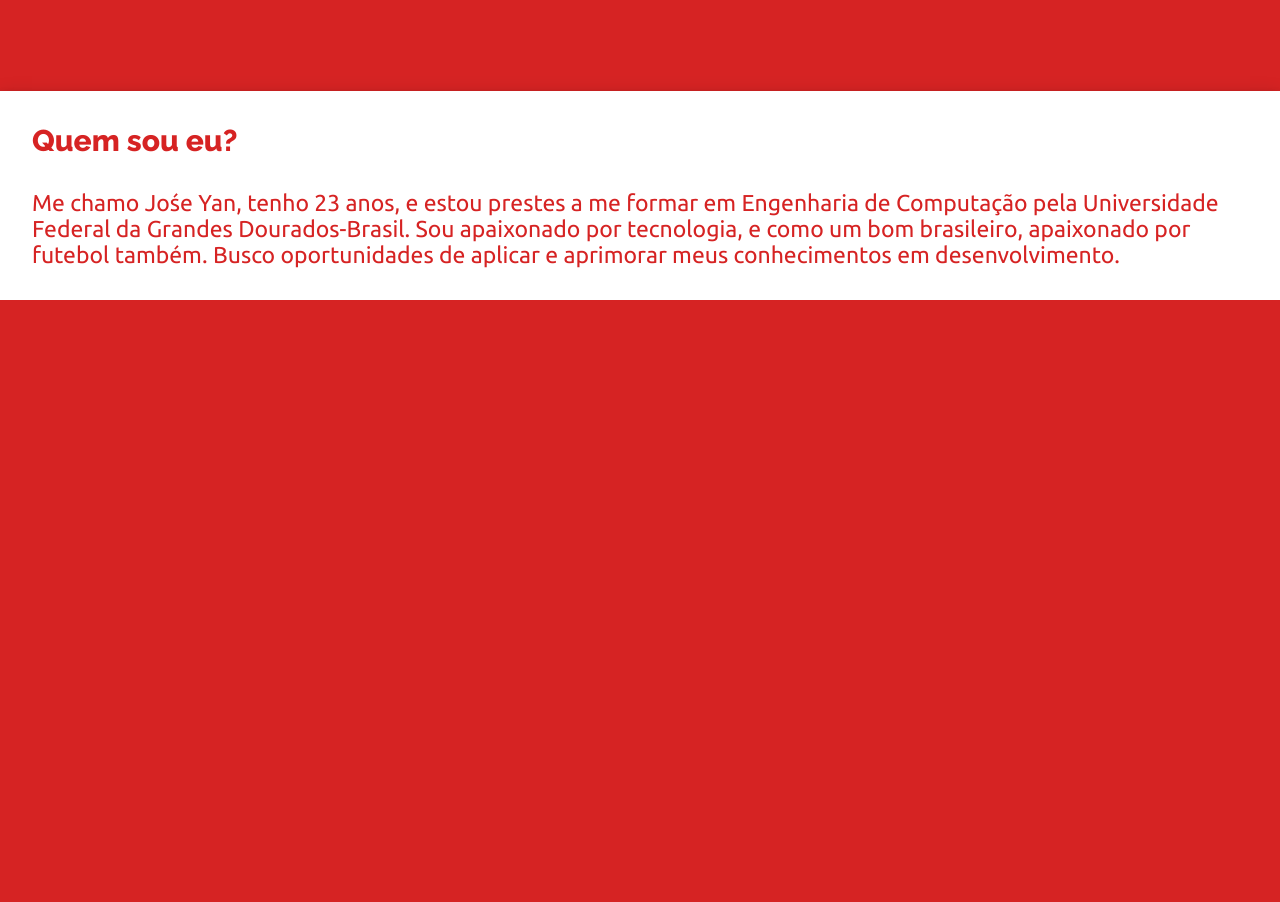
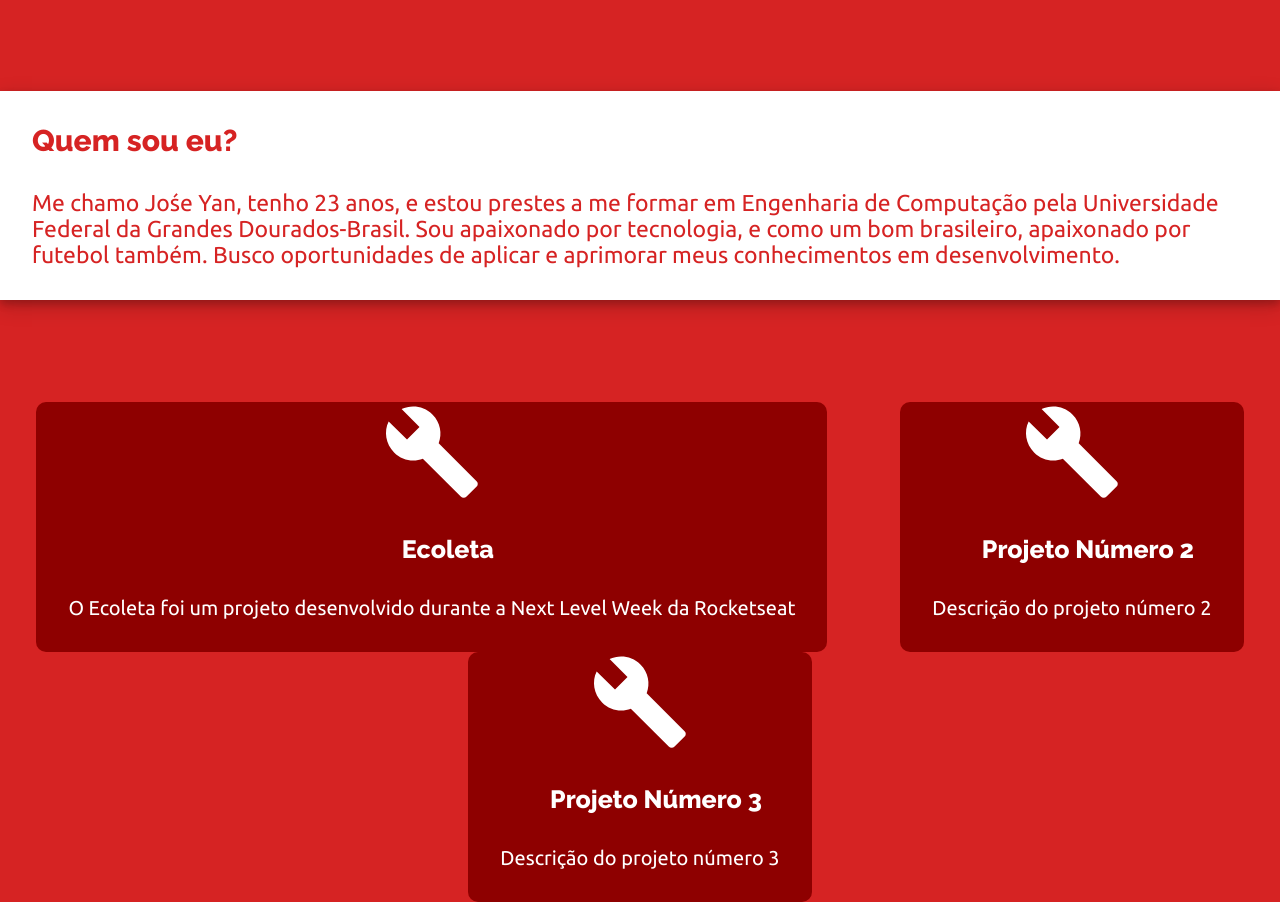
Before and after one commit to YanLipu/YanLipu.github.io, a plain HTML site: page index.html in a window 1280 px wide. Shown: the part 643-1545 px from the top of the page. Before the commit the page ends 943 px from the top, so only its background shows below. Drawn offline with Linux system fonts and the light colour scheme.

Commit message:
fifth version

```diff
--- a/index.html
+++ b/index.html
@@ -33,28 +33,45 @@
             brasileiro, apaixonado por futebol também. Busco oportunidades de aplicar e aprimorar meus conhecimentos
             em desenvolvimento.</p>
         </div>
+    </section>
 
+    <section id="projects">
+        <div class="projectClass">
+            <div class="pro-description">
+                <div class="tool-img">
+                    <a href="https://github.com/YanLipu/EcoletaYan">
+                    <img class="build-img" src="/assets/build-24px.svg" alt="tool">
+                    </a>
+                </div>
+                <h1>Ecoleta</h1>
+                <p>
+                O Ecoleta foi um projeto desenvolvido durante a Next Level Week da Rocketseat
+                </p>
+            </div>
+
+            <div class="pro-description">
+                <div class="tool-img">
+                    <img class="build-img" src="/assets/build-24px.svg" alt="tool">
+                </div>
+                <h1>Projeto Número 2</h1>
+                <p>Descrição do projeto número 2</p>
+            </div>
+
+            <div class="pro-description">
+                <div class="tool-img">
+                    <img class="build-img" src="/assets/build-24px.svg" alt="tool">
+                </div>
+                <h1>Projeto Número 3</h1>
+                <p>Descrição do projeto número 3</p>
+            </div>
+        </div>
     </section>
 
 
 
 
     <!--
-    <section id="projects">
-        <div id="projects">
-            <div>
-                <h1>Ecoleta</h1>
-                <p>
-                O Ecoleta foi um projeto desenvolvido durante a Next Level Week da Rocketseat
-                </p>
-                <img class="build-img" src="/assets/build-24px.svg" alt="">
-            </div>
-            <div>
-                <h1>Projeto Número 2</h1>
-                <p>Descrição do projeto número 2</p>
-            </div>
-        </div>
-    </section>
+
 
 
     <section>
--- a/styles.css
+++ b/styles.css
@@ -75,33 +75,57 @@ a {
     color: #FFFFFF;
 }
 
-.build-img{
-    width: 18%;
+
+
+
+.projectClass {
+    flex: 1;
+    margin-top: 8%;
+    display: flex;
+    width: auto;
+    align-items: center;
+    justify-content: space-around;
+    flex-wrap: wrap;
+}
+.projectClass .pro-description .tool-img{
+    width: 100px;
+    height: 100px;
+    position: relative;
+    left: 50%;
+    transform: translateX(-50%);
 }
 
-
-#projects {
-    flex: 1;
-    margin-top: 3rem;
-    display: flex;
-    align-items: center;
-    justify-content: space-around;
+.projectClass .pro-description .tool-img img{
+    width: 100px;
+    height: 100px;
 }
 
-#projects h1 {
+.projectClass .pro-description .tool-img:hover{
+    color: #323232;
+}
+
+.projectClass h1 {
     font-family: "Raleway", sans-serif;
     font-size: 25px;
     color: white;
-    padding-left: 2rem;
-    padding-top: 2rem;
+    /* padding-left: 2rem;
+    padding-top: 2rem; */
+    text-align: center;
 }
-#projects p {
+.projectClass p {
     font-family: "Ubuntu", sans-serif;
     font-size: 20px;
     color: white;
-    padding-left: 2rem;
-    padding-top: 2rem;
+    /* padding-left: 2rem; */
+    /* padding-top: 2rem; */
+    text-align: center;
 }
+
+.projectClass .pro-description {
+    background: #8E0000 ;
+    border-radius: 10px;
+}
+
 
 
 section #about{
@@ -171,19 +195,20 @@ section p {
         display: inline-table;
         margin-top: 20px;
         /* height: 300px; */
-        background-color: white;
+        /* background-color: white; */
         align-items: center;
         justify-content: center;
         box-shadow: none;
     }
 
-    #projects {
+    .projects {
         display: inline-table;
         margin-top: 20px;
-        height: 300px;
+        /* height: 300px; */
         background-color: #D62323;
         align-items: center;
         justify-content: center;
+        position: inherit;
     }
 
 }
```
